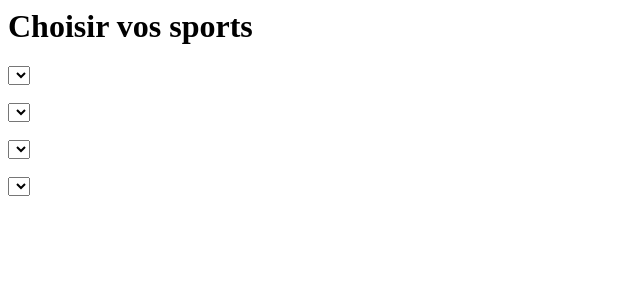
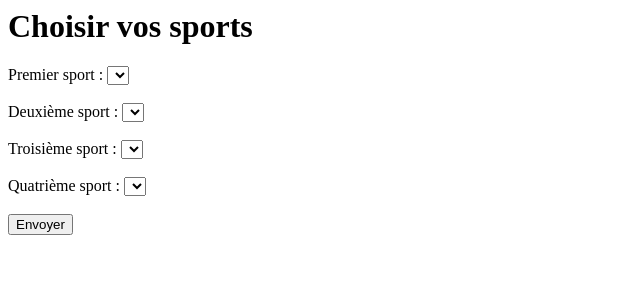
Before and after one commit to Calagaaan/m151admin_af, a PHP site: page /choisirSport.php in a window 1280 px wide. Shown: the top 300 px of the page, without its empty margins (0-640 px from the left). Run offline with PHP 8.4, Linux system fonts and the light colour scheme; data that the repository does not hold is empty.

Commit message:
Page de choix des sports terminée, reste à s'occuper de la partie des requêtes avec les transactions.

```diff
--- a/choisirSport.php
+++ b/choisirSport.php
@@ -4,6 +4,7 @@ include 'dbfunction.php';
 include 'phpToHtml.php';
 
 $sports = getSports();
+
 
 ?>
 <html>
@@ -15,6 +16,8 @@ $sports = getSports();
     </head>
     <body>
         <h1>Choisir vos sports</h1>
+        <form action="#" method="post">
+        <label for="sport1">Premier sport : </label>
         <select name="sport1">
         <?php
             foreach ($sports as $data)
@@ -23,6 +26,7 @@ $sports = getSports();
             }
         ?>
         </select><br /><br />
+        <label for="sport2">Deuxième sport : </label>
         <select name="sport2">
         <?php
             foreach ($sports as $data)
@@ -31,6 +35,7 @@ $sports = getSports();
             }
         ?>
         </select><br /><br />
+        <label for="sport3">Troisième sport : </label>
         <select name="sport3">
         <?php
             foreach ($sports as $data)
@@ -39,6 +44,7 @@ $sports = getSports();
             }
         ?>
         </select><br /><br />
+        <label for="sport4">Quatrième sport : </label>
         <select name="sport4">
         <?php
             foreach ($sports as $data)
@@ -46,6 +52,8 @@ $sports = getSports();
                 echo '<option value="'. $data['idSport'] .'">'. $data['label'] .'</option>';
             }
         ?>
-        </select>
+        </select><br /><br />
+        <input type="submit" name="sendSports" value="Envoyer" />
+        </form>
     </body>
 </html>
--- a/dbfunction.php
+++ b/dbfunction.php
@@ -18,6 +18,7 @@ function getConnexion()
         {
             $bdd = new PDO('mysql:host='.HOST.';dbname='.DBNAME, USER, PASS);
             $bdd->setAttribute(PDO::ATTR_ERRMODE, PDO::ERRMODE_EXCEPTION);
+            $bdd->exec('SET NAMES UTF8');
 
             /* mysql:127.0.0.1=;dbname=m151adminaf,m151admin,m151admin */
         }
@@ -86,14 +87,14 @@ function selectAllUsers()
 {
     $RequeteSql =  'SELECT * FROM user';
     $RequeteData = getConnexion()->query($RequeteSql);
-    return $RequeteData;
+    return($RequeteData->fetchAll(PDO::FETCH_ASSOC));
 }
 
 function selectOneUser($id)
 {
     $RequeteSql =  'SELECT * FROM user WHERE idUser ='.$id.';';
     $RequeteData = getConnexion()->query($RequeteSql);
-    return $RequeteData;
+    return($RequeteData->fetchAll(PDO::FETCH_ASSOC));
 }
 
 function deleteUser($id)
@@ -106,12 +107,12 @@ function getClasses()
 {
     $RequeteSql =  'SELECT * FROM classes;';
     $RequeteData = getConnexion()->query($RequeteSql);
-    return $RequeteData;
+    return($RequeteData->fetchAll(PDO::FETCH_ASSOC));
 }
 
 function getSports()
 {
     $RequeteSql =  'SELECT * FROM sports;';
     $RequeteData = getConnexion()->query($RequeteSql);
-    return $RequeteData;
+    return($RequeteData->fetchAll(PDO::FETCH_ASSOC));
 }
--- a/index.php
+++ b/index.php
@@ -121,7 +121,8 @@ if($isAdmin == true || $isHimself == true)
         <br /><br />
         <a href="index.php">Index</a> -
         <a href="login.php">Login</a> -
-        <a href="utilisateurs.php">Utilisateurs</a>
+        <a href="utilisateurs.php">Utilisateurs</a> -
+        <a href="choisirSport.php">Chosir un sport</a>
     </body>
 </html>
 <?php
--- a/login.php
+++ b/login.php
@@ -76,6 +76,7 @@ if(isset($_REQUEST['connexion']))
         <br /><br />
         <a href="index.php">Index</a> -
         <a href="login.php">Login</a> -
-        <a href="utilisateurs.php">Utilisateurs</a>
+        <a href="utilisateurs.php">Utilisateurs</a> -
+        <a href="choisirSport.php">Chosir un sport</a>
     </body>
 </html>
--- a/utilisateurs.php
+++ b/utilisateurs.php
@@ -48,7 +48,8 @@ if($stateConnection == "connected")
         <br /><br />
         <a href="index.php">Index</a> -
         <a href="login.php">Login</a> -
-        <a href="utilisateurs.php">Utilisateurs</a>
+        <a href="utilisateurs.php">Utilisateurs</a> -
+        <a href="choisirSport.php">Chosir un sport</a>
     </body>
 </html>
 <?php
```
Lines whose indentation alone changed are shown as unchanged.
